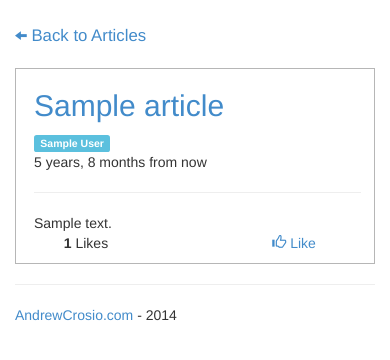
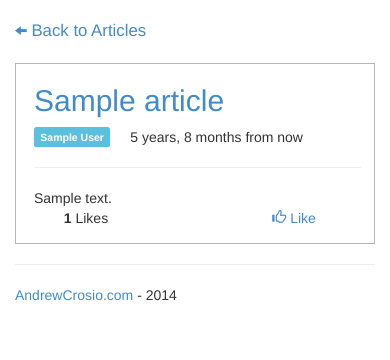
Before and after one commit to Andrew-Crosio/andrewcrosio.com, a Django app: a page that uses blog/blog/templates/base.html in a window 390 px wide. Shown: the part 51-411 px from the top of the page. Run offline with Django 3.2, Linux system fonts and the light colour scheme; tables that the repository leaves empty hold one stand-in row (values such as "Sample post"); parts of the project's set-up code (start-up, migrations or seed data) failed here and were passed over; some libraries are stand-ins or nearby versions.

Commit message:
cleaning up some styles

```diff
--- a/blog/blog/static/css/main.css
+++ b/blog/blog/static/css/main.css
@@ -1,61 +1,33 @@
-.page-header {
-    margin-top: 60px;
+.main-content {
+    margin-top: 50px;
 }
 
 .article {
     border: 1px solid #b6b6b6;
-    padding: 10px 3.5% 25px 5%;
+    padding: 0 3.5% 15px 5%;
     margin: 20px 0;
 }
 
-@media (max-width: 1000px) {
-    .article {
-        padding: 0 3.5% 15px 5%;
-    }
+.label-info {
+    margin-right: 20px;
+    float: left;
+    height: 20px;
+    line-height: 16px;
 }
 
-.no-header {
-    margin-top: 95px;
+div.article-caption {
+    margin-left: 0;
+}
+
+.article-time {
+    float: left;
 }
 
 .back-link {
     display: block;
-    margin: 20px;
+    margin: 20px 20px 20px 0;
     font-size: 1.2em;
     border-radius: 0.25em;
-}
-
-@media (max-width: 480px) {
-    .back-link {
-        margin: 0 20px 20px 0;
-    }
-
-    .page-header {
-        display: none;
-    }
-
-    .main-content:before {
-        content: '';
-        margin-top: 75px;
-    }
-
-    .article {
-        padding: 0 3.5% 10px 5%;
-    }
-
-    .no-header {
-        margin-top: 50px;
-    }
-
-    .article-time {
-        display: block;
-    }
-}
-
-@media (min-width: 480px) {
-    .article-time:before {
-        content: ' - '
-    }
 }
 
 .back-button {
--- a/blog/blog/templates/base.html
+++ b/blog/blog/templates/base.html
@@ -45,14 +45,6 @@
     </div>
 </div>
 
-{% if not hide_header %}
-    <div class="container page-header">
-        <h1>{% if title %}{{ title }}{% else %}Untitled{% endif %}</h1>
-    </div>
-{% else %}
-    <div class="no-header"></div>
-{% endif %}
-
 <div class="container main-content">
     {% block content %}<strong>I need to be overridden!</strong>{% endblock %}
 
--- a/blog/blog/templates/blog/_article.html
+++ b/blog/blog/templates/blog/_article.html
@@ -7,10 +7,10 @@
             {{ article.title }}
         </a>
     </h2>
-    <span class="article-caption">
-        <span class="label label-info">{{ article.author.first_name }} {{ article.author.last_name }}</span>
-        <span class="article-time">{{ article.created_at|naturaltime }}</span>
-    </span>
+    <div class="article-caption row">
+        <div class="label label-info">{{ article.author.first_name }} {{ article.author.last_name }}</div>
+        <div class="article-time">{{ article.created_at|naturaltime }}</div>
+    </div>
 
     <hr/>
 
```
